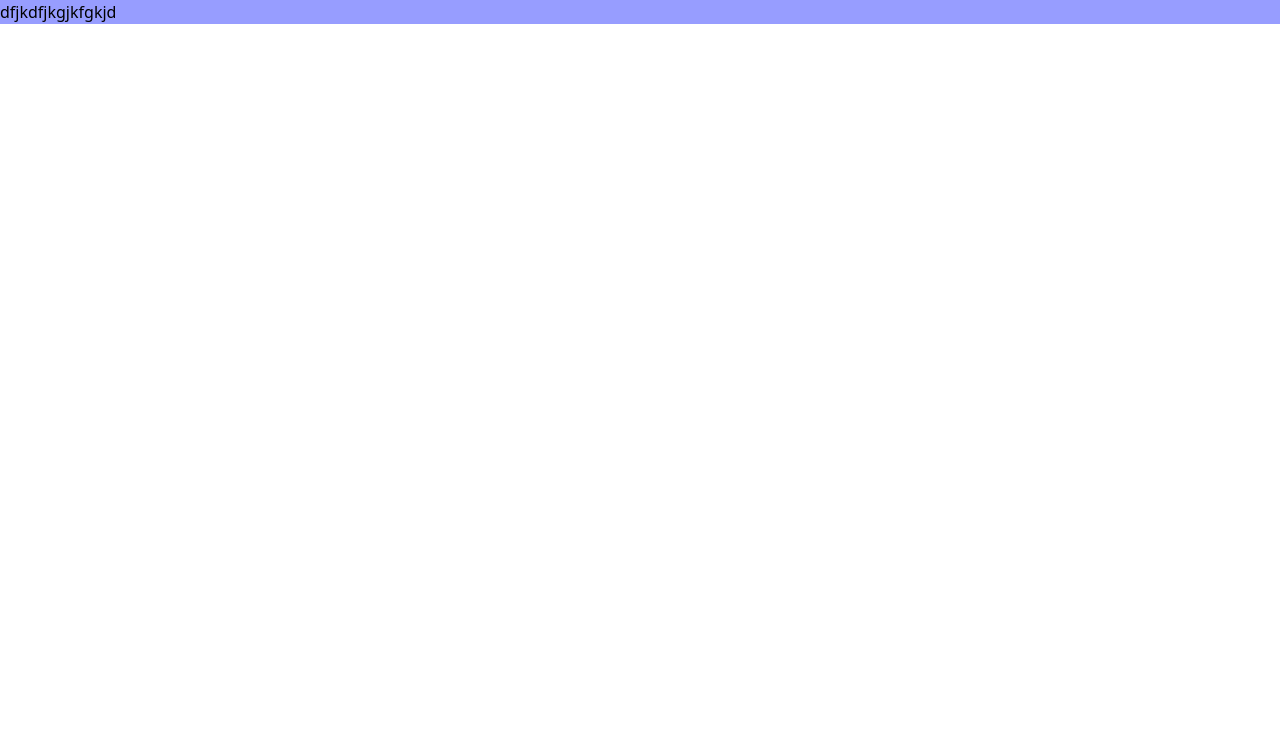
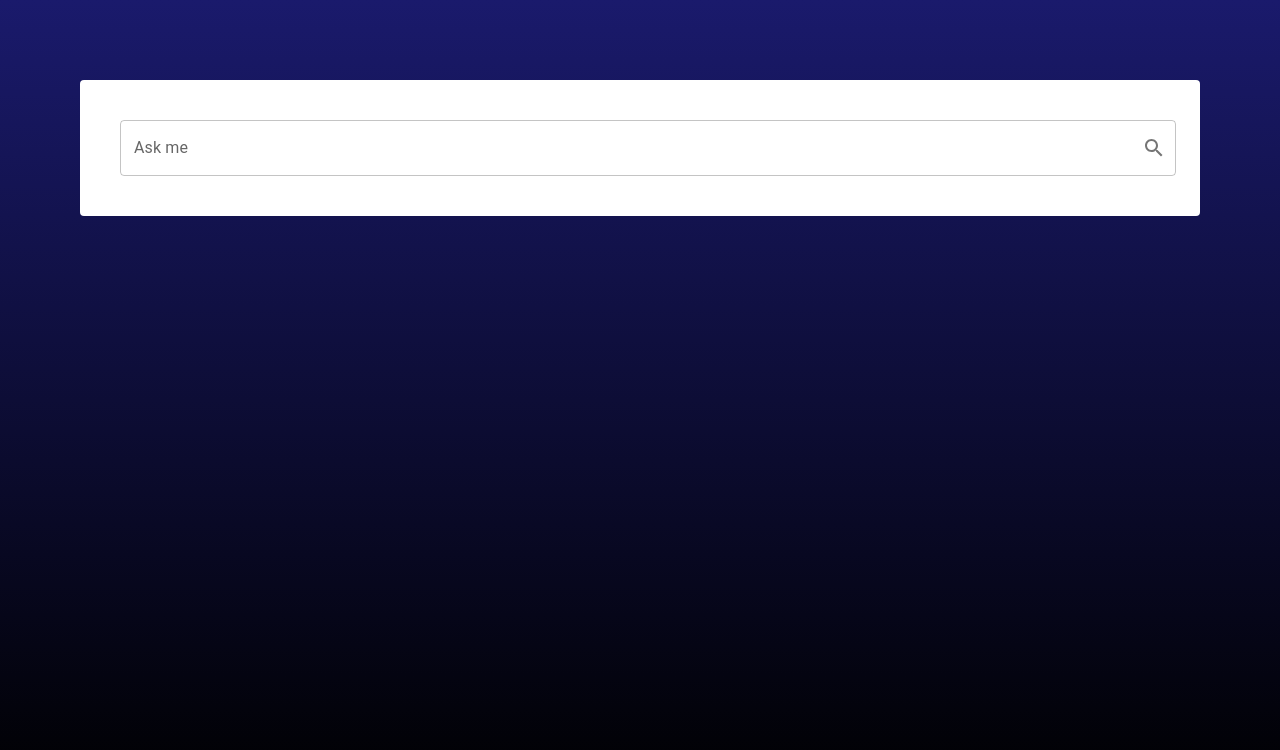
Before and after one commit to nisanurren/searchBar, a React (Vite) app: page /login in a window 1280 px wide. Both pictures are taken after typing "Sample" into the empty fields and a click on the button "LOGIN". Shown: the top 750 px of the page. Built offline with nearby package versions, Linux system fonts and the light colour scheme.

Commit message:
Add: Search bar o help page

```diff
--- a/package.json
+++ b/package.json
@@ -12,6 +12,7 @@
   "dependencies": {
     "@emotion/react": "^11.12.0",
     "@emotion/styled": "^11.12.0",
+    "@mui/icons-material": "^5.16.4",
     "@mui/material": "^5.16.4",
     "@reduxjs/toolkit": "^2.2.6",
     "axios": "^1.7.2",
--- /dev/null
+++ b/src/components/SearchBar.jsx
@@ -0,0 +1,26 @@
+import { useEffect } from "react";
+import { FormControl, OutlinedInput,InputLabel, InputAdornment, IconButton } from "@mui/material";
+import SearchIcon from '@mui/icons-material/Search';
+
+function SearchBar() {
+  return (
+    <div className=" w-full ">
+        <div className="bg-white p-8 rounded shadow-mdmax-w-sm">
+      <FormControl fullWidth sx={{ m: 1 }}>
+      <InputLabel htmlFor="filled-adornment-amount">Ask me</InputLabel>
+        <OutlinedInput
+          id="outlined-adornment-amount"
+          endAdornment={<InputAdornment position="end">
+              <IconButton edge="end">
+                <SearchIcon />
+              </IconButton>
+          </InputAdornment>}
+          label="Amount"
+        />
+      </FormControl>
+
+      </div>
+    </div>
+  );
+}
+export default SearchBar;
--- a/src/pages/HelpCenter.jsx
+++ b/src/pages/HelpCenter.jsx
@@ -1,12 +1,13 @@
-import { useEffect } from "react"
+import { useEffect } from "react";
+import SearchBar from '../components/SearchBar'
 
 function HelpCenter() {
-
-
-    return (
-        <div>
-            dfjkdfjkgjkfgkjd
-        </div>
-    )
-    }
-    export default HelpCenter
+  return (
+    <div className="min-h-screen w-full bg-gradient-custom">
+      <div className="p-20">
+          <SearchBar></SearchBar>
+      </div>
+    </div>
+  );
+}
+export default HelpCenter;
--- a/src/pages/HistoryPage.jsx
+++ b/src/pages/HistoryPage.jsx
@@ -14,7 +14,7 @@ function HistoryPage() {
 
 
     return (
-        <div>
+        <div className="min-h-screen flex items-center  w-full justify-center bg-gradient-custom">
             History
         </div>
     )
```
Also changed, not shown: 1 other file (tests, documents, lock files or other folders).
